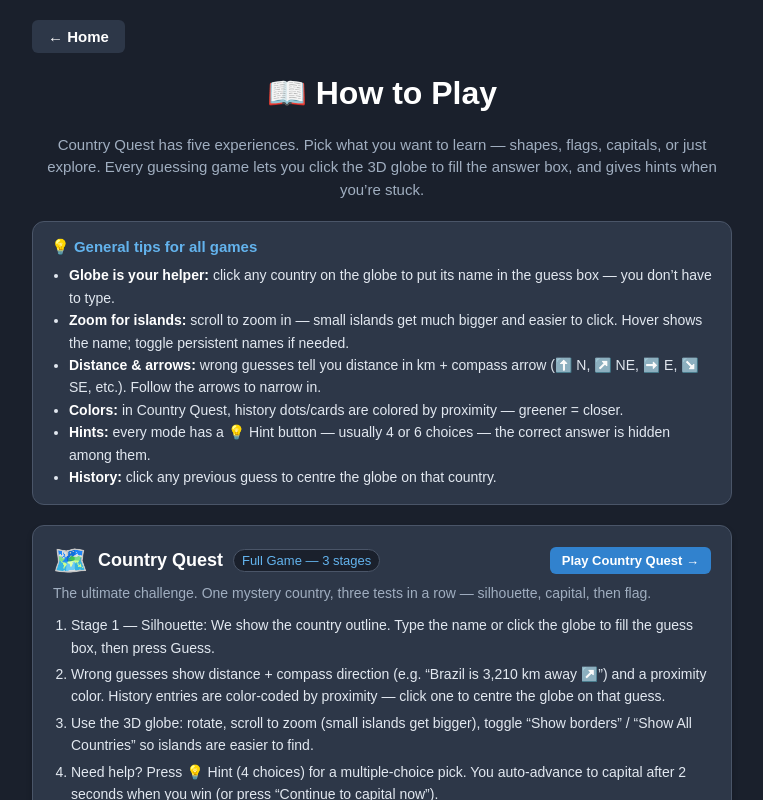
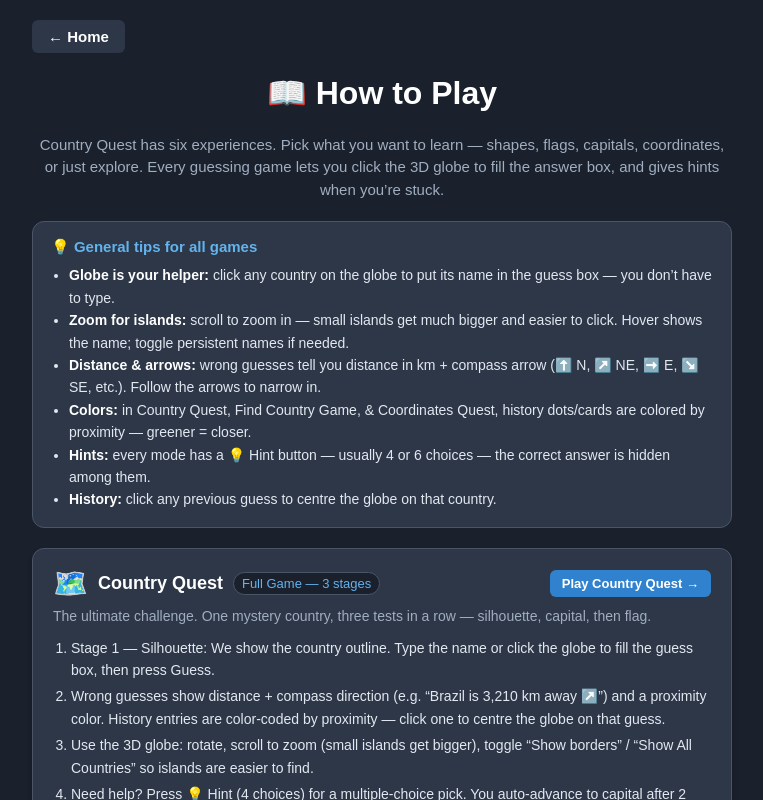
Before and after one commit to phoenixbodger/country_quest, a React (Vite) app: page / in a window 1280 px wide. Both pictures are taken after a click on the button "📖 How to Play". Shown: the top 800 px of the page, without its empty margins (258-1021 px from the left). Built offline with nearby package versions, Linux system fonts and the light colour scheme.

Commit message:
Review & update How to Play page: fix count, reorder sections, update tips

```diff
--- a/src/screens/HomeScreen.jsx
+++ b/src/screens/HomeScreen.jsx
@@ -33,7 +33,7 @@ const GAMES = [
     id: 'coordinates',
     emoji: '📍',
     title: 'Coordinates Quest',
-    subtitle: '',
+    subtitle: 'Lat/Long challenge',
     description: 'We show latitude & longitude — you find the country on the 3D globe. Every miss gives distance & direction hints.',
   },
   {
--- a/src/screens/HowToPlay.jsx
+++ b/src/screens/HowToPlay.jsx
@@ -36,23 +36,6 @@ const SECTIONS = [
     ],
   },
   {
-    id: 'coordinates',
-    emoji: '📍',
-    title: 'Coordinates Quest',
-    subtitle: 'Lat/Long challenge',
-    target: 'coordinates',
-    buttonLabel: 'Play Coordinates Quest',
-    intro: 'We give you latitude & longitude — you find the country on the 3D globe.',
-    steps: [
-      'A large coordinate display shows the target (e.g. "40.46° N, 3.70° W"). Your job: click the matching country on the globe.',
-      'Click any country to guess. Wrong guesses show distance in km + a compass arrow (e.g. "France is 890 km away ↗️") and a proximity color — greener = closer.',
-      'History list records every guess with its coordinates, distance & arrow — click an entry to centre the globe on that country.',
-      'Toggles: "Show borders" for outlines, "Show country names" for persistent labels, "Show graticule" for lat/long grid lines. Scroll to zoom on small islands.',
-      'Customise each session: number of rounds (5–20 or ∞ unlimited), max guesses per question (1, 3, 5, or unlimited), and optional timer (15 s – 120 s or none).',
-      '💡 Hint gives 6 country names to choose from. Skip moves to the next coordinate. End Game anytime to see your stats: accuracy, avg guesses, and full history.',
-    ],
-  },
-  {
     id: 'flag',
     emoji: '🚩',
     title: 'Flag Quest',
@@ -78,6 +61,23 @@ const SECTIONS = [
       'Mode 1 — Name the Capital: We show a country name (e.g. “What is the capital of Japan?”). Type its capital — only real capitals are accepted. Wrong guesses show “That capital belongs to…”. Hint gives 4 capitals to choose from. Some countries have multiple capitals — find them all.',
       'Mode 2 — Name the Country (globe): We show a capital (e.g. “Lima”). Guess which country it belongs to — type or click the globe to fill the box. Wrong guesses show distance & direction on the globe. Hint gives 4 countries.',
       'Switch modes with the tabs at the top of the Capital Quest screen.',
+    ],
+  },
+  {
+    id: 'coordinates',
+    emoji: '📍',
+    title: 'Coordinates Quest',
+    subtitle: 'Lat/Long challenge',
+    target: 'coordinates',
+    buttonLabel: 'Play Coordinates Quest',
+    intro: 'We give you latitude & longitude — you find the country on the 3D globe.',
+    steps: [
+      'A large coordinate display shows the target (e.g. "40.46° N, 3.70° W"). Your job: click the matching country on the globe.',
+      'Click any country to guess. Wrong guesses show distance in km + a compass arrow (e.g. "France is 890 km away ↗️") and a proximity color — greener = closer.',
+      'History list records every guess with its coordinates, distance & arrow — click an entry to centre the globe on that country.',
+      'Toggles: "Show borders" for outlines, "Show country names" for persistent labels, "Show graticule" for lat/long grid lines. Scroll to zoom on small islands.',
+      'Customise each session: number of rounds (5–20 or ∞ unlimited), max guesses per question (1, 3, 5, or unlimited), and optional timer (15 s – 120 s or none).',
+      '💡 Hint gives 6 country names to choose from. Skip moves to the next coordinate. End Game anytime to see your stats: accuracy, avg guesses, and full history.',
     ],
   },
   {
@@ -107,7 +107,7 @@ function HowToPlay({ onHome, onSelect }) {
   return (
     <GameShell title="📖 How to Play" onHome={onHome}>
       <p style={{ color: '#a0aec0', fontSize: '15px', marginBottom: '20px', lineHeight: 1.5 }}>
-        Country Quest has five experiences. Pick what you want to learn — shapes, flags, capitals, or just explore.
+        Country Quest has six experiences. Pick what you want to learn — shapes, flags, capitals, coordinates, or just explore.
         Every guessing game lets you click the 3D globe to fill the answer box, and gives hints when you’re stuck.
       </p>
 
@@ -125,7 +125,7 @@ function HowToPlay({ onHome, onSelect }) {
           <li><span style={{ color: 'white', fontWeight: 600 }}>Globe is your helper:</span> click any country on the globe to put its name in the guess box — you don’t have to type.</li>
           <li><span style={{ color: 'white', fontWeight: 600 }}>Zoom for islands:</span> scroll to zoom in — small islands get much bigger and easier to click. Hover shows the name; toggle persistent names if needed.</li>
           <li><span style={{ color: 'white', fontWeight: 600 }}>Distance & arrows:</span> wrong guesses tell you distance in km + compass arrow (⬆️ N, ↗️ NE, ➡️ E, ↘️ SE, etc.). Follow the arrows to narrow in.</li>
-          <li><span style={{ color: 'white', fontWeight: 600 }}>Colors:</span> in Country Quest, history dots/cards are colored by proximity — greener = closer.</li>
+          <li><span style={{ color: 'white', fontWeight: 600 }}>Colors:</span> in Country Quest, Find Country Game, & Coordinates Quest, history dots/cards are colored by proximity — greener = closer.</li>
           <li><span style={{ color: 'white', fontWeight: 600 }}>Hints:</span> every mode has a 💡 Hint button — usually 4 or 6 choices — the correct answer is hidden among them.</li>
           <li><span style={{ color: 'white', fontWeight: 600 }}>History:</span> click any previous guess to centre the globe on that country.</li>
         </ul>
```
